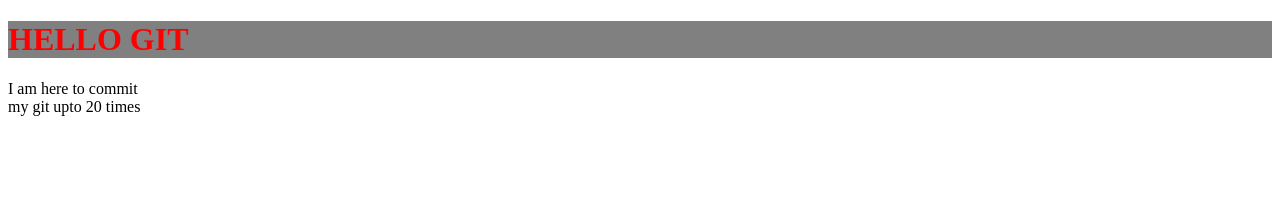
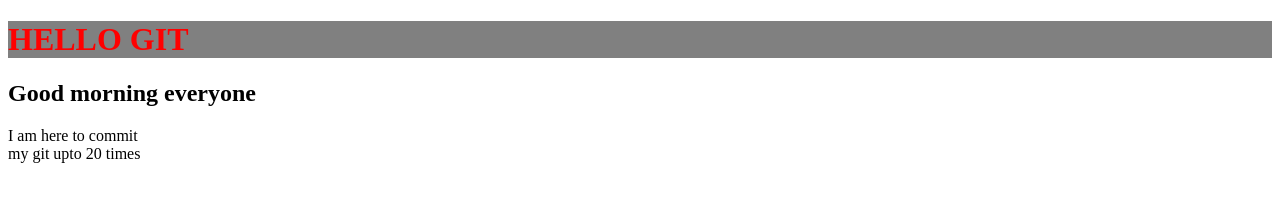
Before and after one commit to lavi-here/learing-git-and-github, a plain HTML site: page spotify.html in a window 1280 px wide. Drawn offline with Linux system fonts and the light colour scheme.

Commit message:
modified spotify html file

```diff
--- a/spotify.html
+++ b/spotify.html
@@ -9,7 +9,7 @@
 <body>
     <h1>HELLO GIT</h1>
     <h2>
-
+        Good morning everyone
     </h2>
     <div>
         <p>
```
